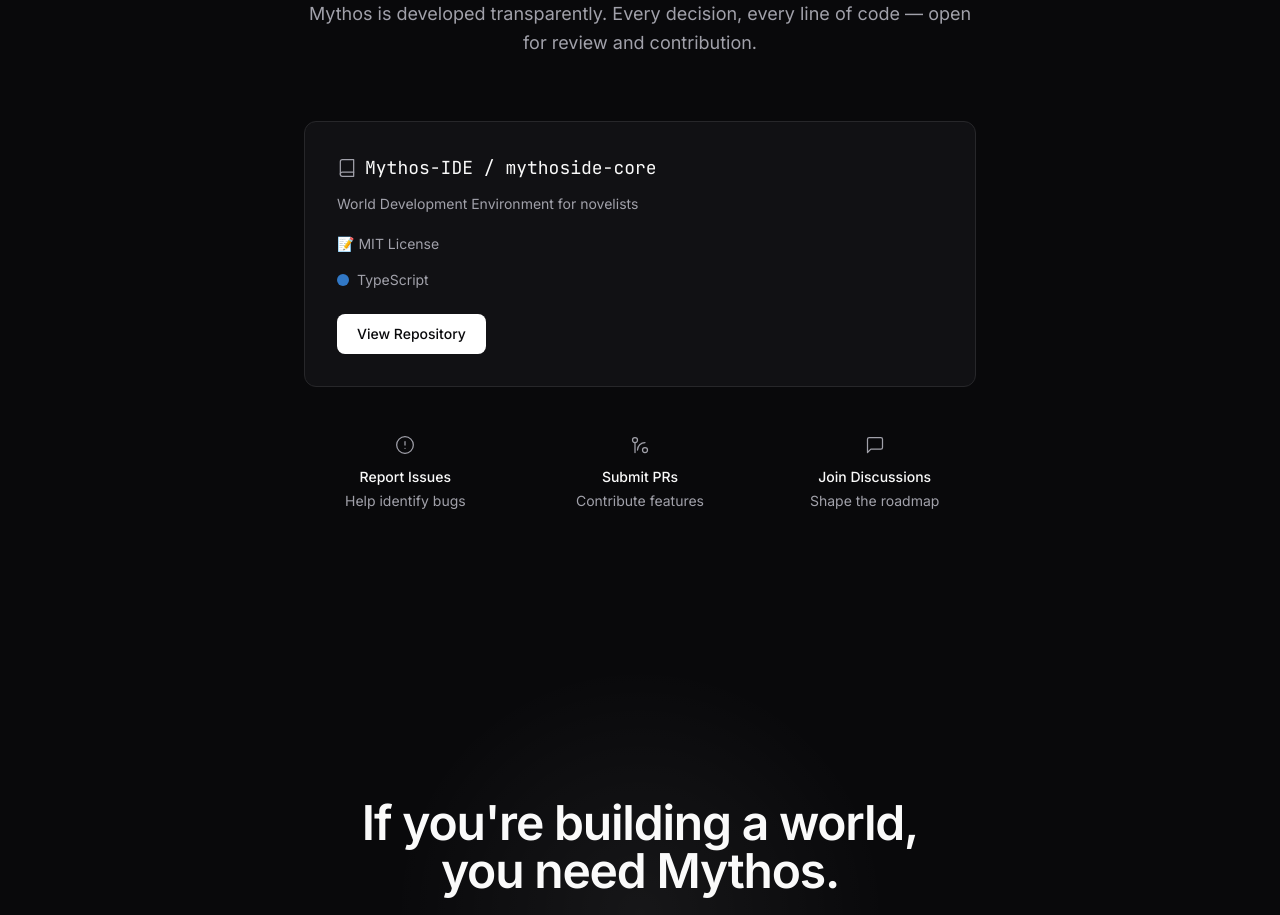
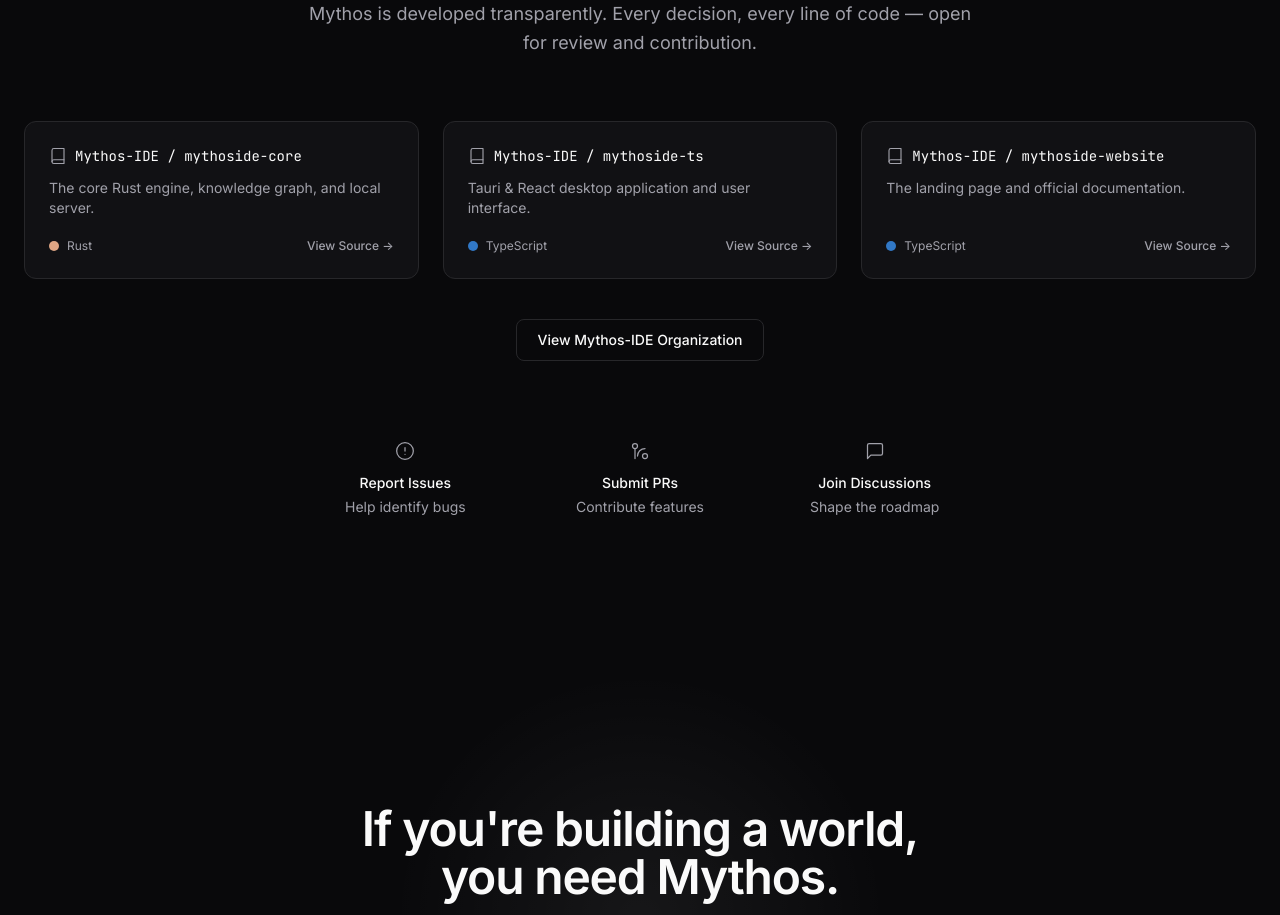
Before and after one commit to Mythos-IDE/mythoside-website, a React (Vite) app: page / in a window 1280 px wide. Shown: the part 4140-5055 px from the top of the page. Built offline with nearby package versions, Linux system fonts and the light colour scheme.

Commit message:
feat: show all three repos in open source section and add org link

```diff
--- a/src/components/sections/OpenSource.tsx
+++ b/src/components/sections/OpenSource.tsx
@@ -2,6 +2,30 @@ import { FadeIn } from '../ui/FadeIn'
 import { SectionHeading } from '../ui/SectionHeading'
 import { Button } from '../ui/Button'
 import { Card } from '../ui/Card'
+
+const repositories = [
+  {
+    name: 'mythoside-core',
+    description: 'The core Rust engine, knowledge graph, and local server.',
+    language: 'Rust',
+    color: '#DEA584',
+    url: 'https://github.com/Mythos-IDE/mythoside-core',
+  },
+  {
+    name: 'mythoside-ts',
+    description: 'Tauri & React desktop application and user interface.',
+    language: 'TypeScript',
+    color: '#3178C6',
+    url: 'https://github.com/Mythos-IDE/mythoside-ts',
+  },
+  {
+    name: 'mythoside-website',
+    description: 'The landing page and official documentation.',
+    language: 'TypeScript',
+    color: '#3178C6',
+    url: 'https://github.com/Mythos-IDE/mythoside-website',
+  },
+]
 
 const contributions = [
   {
@@ -79,12 +103,13 @@ export function OpenSource() {
         />
 
         <FadeIn delay={100}>
-          <div className="mt-16 flex justify-center">
-            <Card className="w-full max-w-2xl p-8">
+          <div className="mt-16 grid grid-cols-1 md:grid-cols-3 gap-6">
+            {repositories.map((repo) => (
+              <Card key={repo.name} className="flex flex-col p-6">
                 <div className="flex items-center gap-2">
                   <svg
-                  width="20"
-                  height="20"
+                    width="18"
+                    height="18"
                     viewBox="0 0 24 24"
                     fill="none"
                     stroke="currentColor"
@@ -97,42 +122,46 @@ export function OpenSource() {
                     <path d="M4 19.5A2.5 2.5 0 0 1 6.5 17H20" />
                     <path d="M6.5 2H20v20H6.5A2.5 2.5 0 0 1 4 19.5v-15A2.5 2.5 0 0 1 6.5 2z" />
                   </svg>
-                <span className="font-mono text-lg text-text-primary">
-                  Mythos-IDE / mythoside-core
+                  <span className="font-mono text-sm text-text-primary">
+                    Mythos-IDE / {repo.name}
                   </span>
                 </div>
 
-              <p className="mt-3 text-sm text-text-secondary">
-                World Development Environment for novelists
+                <p className="mt-3 flex-1 text-sm text-text-secondary">
+                  {repo.description}
                 </p>
 
-              <div className="mt-5 flex flex-wrap items-center gap-4 text-sm text-text-secondary">
-
-                <span className="flex items-center gap-1">
-                  <span aria-hidden="true">📝</span> MIT License
-                </span>
+                <div className="mt-5 flex items-center justify-between">
+                  <div className="flex items-center gap-2 text-xs text-text-secondary">
+                    <span
+                      className="inline-block h-2.5 w-2.5 rounded-full"
+                      style={{ backgroundColor: repo.color }}
+                      aria-hidden="true"
+                    />
+                    <span>{repo.language}</span>
+                  </div>
+                  <a
+                    href={repo.url}
+                    target="_blank"
+                    rel="noopener noreferrer"
+                    className="text-xs font-medium text-text-secondary hover:text-text-primary transition-colors"
+                  >
+                    View Source &rarr;
+                  </a>
+                </div>
+              </Card>
+            ))}
           </div>
 
-              <div className="mt-4 flex items-center gap-2 text-sm text-text-secondary">
-                <span
-                  className="inline-block h-3 w-3 rounded-full"
-                  style={{ backgroundColor: '#3178C6' }}
-                  aria-hidden="true"
-                />
-                <span>TypeScript</span>
-              </div>
-
-              <div className="mt-6">
-                <Button variant="primary" size="md" href="#">
-                  View Repository
+          <div className="mt-10 flex justify-center">
+            <Button variant="secondary" size="md" href="https://github.com/Mythos-IDE" target="_blank" rel="noopener noreferrer">
+              View Mythos-IDE Organization
             </Button>
-              </div>
-            </Card>
           </div>
         </FadeIn>
 
         <FadeIn delay={300}>
-          <div className="mx-auto mt-12 grid max-w-2xl grid-cols-1 gap-8 sm:grid-cols-3">
+          <div className="mx-auto mt-20 grid max-w-2xl grid-cols-1 gap-8 sm:grid-cols-3">
             {contributions.map((item) => (
               <div key={item.title} className="flex flex-col items-center text-center">
                 <div className="text-text-secondary">{item.icon}</div>
```
Lines whose indentation alone changed are shown as unchanged.
